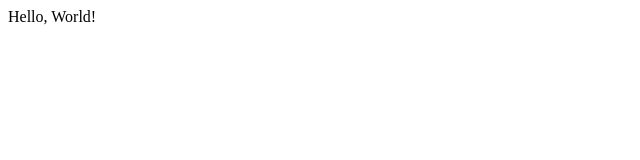
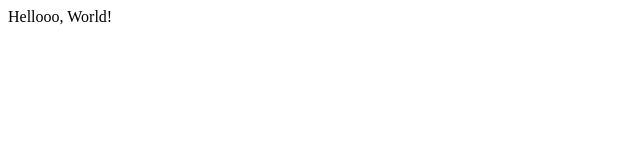
Before and after one commit to Alireza-yahyaei/helloworld, a plain HTML site: page index.html in a window 1280 px wide. Shown: the full height of the page, 0-640 px from the left. Drawn offline with Linux system fonts and the light colour scheme.

Commit message:
Update index.html

```diff
--- a/index.html
+++ b/index.html
@@ -1,6 +1,6 @@
 <!DOCTYPE html>
 <html>
   <body>
-  	Hello, World!
+  	Hellooo, World!
   </body>
 </html>
```
